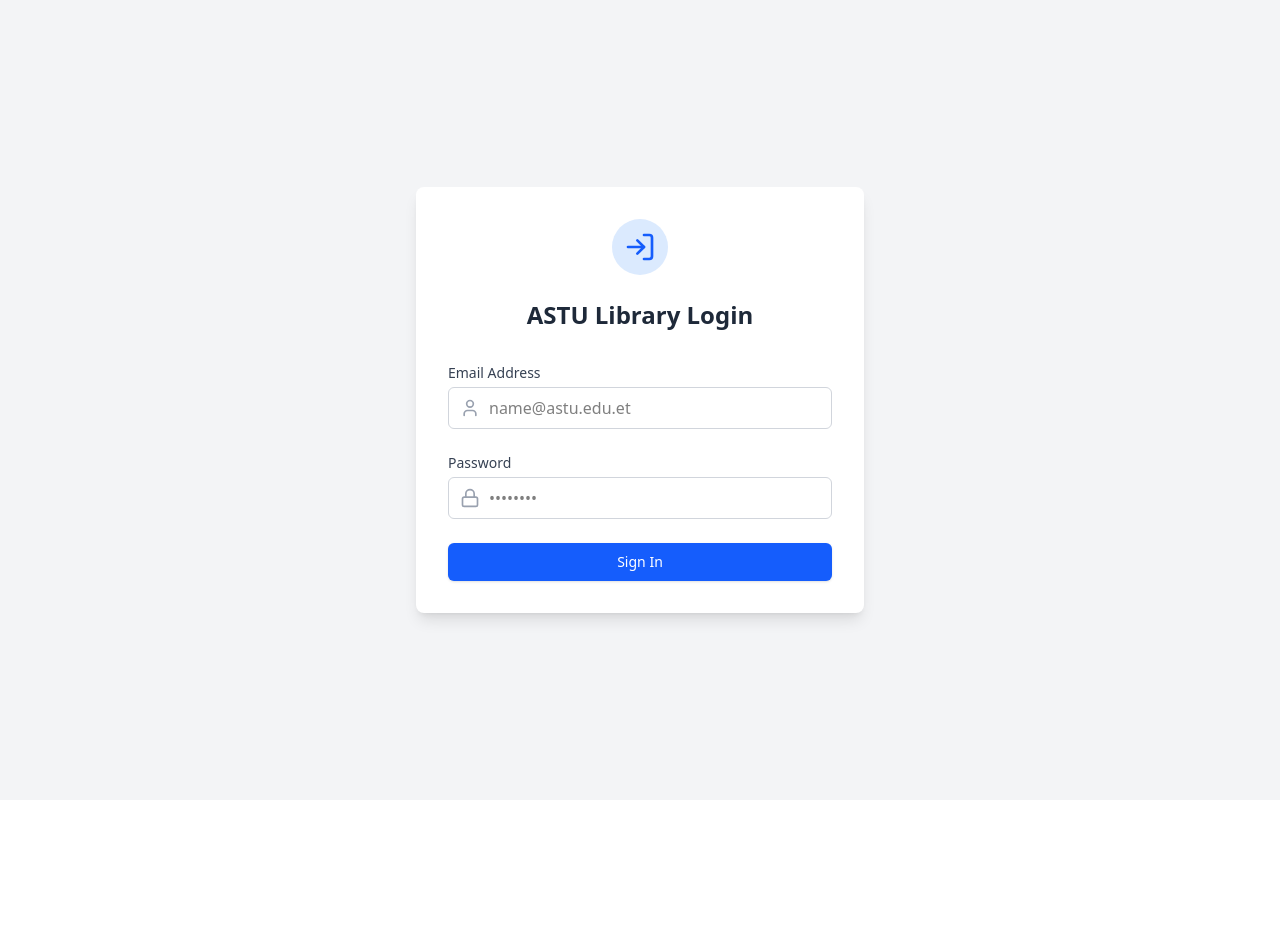
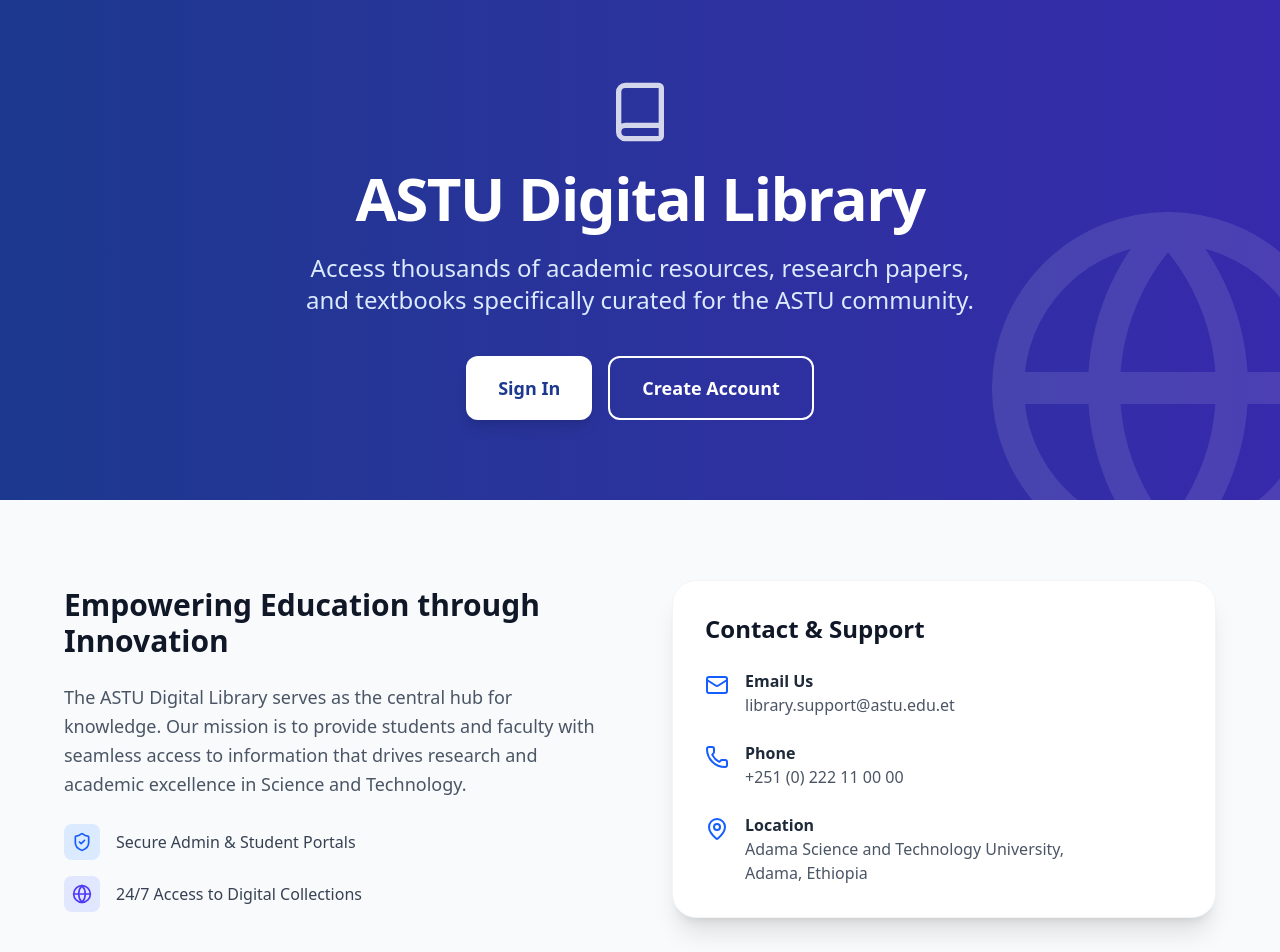
Before and after one commit to hawi3075/ASTU-Library, a React (Vite) app in the folder frontend/: page / in a window 1280 px wide. Before the commit this address led to /login. Shown: the top 952 px of the page. Before the commit the page ends 800 px from the top, so only its background shows below. Built offline with nearby package versions, Linux system fonts and the light colour scheme.

Commit message:
feat: implement Landing page and updated App routing

```diff
--- a/frontend/src/App.jsx
+++ b/frontend/src/App.jsx
@@ -2,13 +2,15 @@
 import { BrowserRouter as Router, Routes, Route, Navigate } from 'react-router-dom';
 import { Toaster } from 'react-hot-toast';
 import { AuthProvider, AuthContext } from './context/AuthContext';
+import Landing from './pages/Landing'; // Import the new Landing page
 import Login from './pages/Login';
+import Register from './pages/Register';
 import Home from './pages/Home';
 
-// This helper component protects your dashboard
+// ProtectedRoute ensures only logged-in users reach the dashboard
 const ProtectedRoute = ({ children }) => {
   const { user } = React.useContext(AuthContext);
-  // If not logged in, force them to the login page
+
   if (!user) {
     return <Navigate to="/login" replace />;
   }
@@ -19,16 +21,19 @@
   return (
     <AuthProvider>
       <Router>
-        {/* Toaster enables those success/error popups you added */}
         <Toaster position="top-right" />
 
         <Routes>
-          {/* 1. Login Page */}
+          {/* 1. Public Landing Page - Now the starting point */}
+          <Route path="/" element={<Landing />} />
+
+          {/* 2. Authentication Routes */}
           <Route path="/login" element={<Login />} />
+          <Route path="/register" element={<Register />} />
 
-          {/* 2. Protected Home Page (Dashboard) */}
+          {/* 3. Protected Dashboard - Users are redirected here after login */}
           <Route
-            path="/"
+            path="/dashboard"
             element={
               <ProtectedRoute>
                 <Home />
@@ -36,7 +41,7 @@
             }
           />
 
-          {/* 3. Automatic Redirect for any other path */}
+          {/* 4. Catch-all: Redirect unknown paths back to Landing */}
           <Route path="*" element={<Navigate to="/" replace />} />
         </Routes>
       </Router>
--- a/frontend/src/context/AuthContext.jsx
+++ b/frontend/src/context/AuthContext.jsx
@@ -3,23 +3,24 @@
 export const AuthContext = createContext();
 
 export const AuthProvider = ({ children }) => {
-    const [user, setUser] = useState(null);
+    // 1. Initialize state from localStorage so refresh doesn't wipe it
+    const [user, setUser] = useState(() => {
+        const savedUser = localStorage.getItem('userInfo');
+        return savedUser ? JSON.parse(savedUser) : null;
+    });
 
-    useEffect(() => {
-        const storedUser = localStorage.getItem('userInfo');
-        if (storedUser) {
-            setUser(JSON.parse(storedUser));
-        }
-    }, []);
+    const login = (userData) => {
+        setUser(userData);
+        localStorage.setItem('userInfo', JSON.stringify(userData));
+    };
 
     const logout = () => {
+        setUser(null);
         localStorage.removeItem('userInfo');
-        setUser(null);
-        window.location.href = '/login';
     };
 
     return (
-        <AuthContext.Provider value={{ user, setUser, logout }}>
+        <AuthContext.Provider value={{ user, login, logout }}>
             {children}
         </AuthContext.Provider>
     );
--- /dev/null
+++ b/frontend/src/pages/Landing.jsx
@@ -0,0 +1,116 @@
+import React from 'react';
+import { useNavigate } from 'react-router-dom';
+import { Book, ShieldCheck, Globe, Mail, Phone, MapPin } from 'lucide-react';
+
+const Landing = () => {
+    const navigate = useNavigate();
+
+    return (
+        <div className="min-h-screen bg-white flex flex-col">
+            {/* --- Hero Section --- */}
+            <header className="relative bg-gradient-to-r from-blue-900 to-indigo-800 py-20 px-6 text-white text-center">
+                <div className="max-w-4xl mx-auto">
+                    <Book className="w-16 h-16 mx-auto mb-6 opacity-80" />
+                    <h1 className="text-5xl md:text-6xl font-black tracking-tight mb-6">
+                        ASTU Digital Library
+                    </h1>
+                    <p className="text-xl md:text-2xl text-blue-100 mb-10 max-w-2xl mx-auto font-light">
+                        Access thousands of academic resources, research papers, and textbooks
+                        specifically curated for the ASTU community.
+                    </p>
+                    <div className="flex flex-col sm:flex-row justify-center gap-4">
+                        <button
+                            onClick={() => navigate('/login')}
+                            className="px-8 py-4 bg-white text-blue-900 font-bold rounded-xl hover:bg-blue-50 transition-all shadow-lg text-lg"
+                        >
+                            Sign In
+                        </button>
+                        <button
+                            onClick={() => navigate('/register')}
+                            className="px-8 py-4 bg-transparent border-2 border-white text-white font-bold rounded-xl hover:bg-white/10 transition-all text-lg"
+                        >
+                            Create Account
+                        </button>
+                    </div>
+                </div>
+                {/* Decorative Pattern Overlay */}
+                <div className="absolute inset-0 opacity-10 pointer-events-none overflow-hidden">
+                    <Globe className="absolute -bottom-20 -right-20 w-96 h-96" />
+                </div>
+            </header>
+
+            {/* --- Middle Section: Info & Contact --- */}
+            <section className="flex-grow py-20 px-6 bg-gray-50">
+                <div className="max-w-6xl mx-auto">
+                    <div className="grid grid-cols-1 md:grid-cols-2 gap-16 items-center">
+                        {/* Information Text */}
+                        <div>
+                            <h2 className="text-3xl font-bold text-gray-900 mb-6">Empowering Education through Innovation</h2>
+                            <p className="text-gray-600 text-lg leading-relaxed mb-6">
+                                The ASTU Digital Library serves as the central hub for knowledge.
+                                Our mission is to provide students and faculty with seamless
+                                access to information that drives research and academic excellence
+                                in Science and Technology.
+                            </p>
+                            <div className="space-y-4">
+                                <div className="flex items-center gap-4 text-gray-700">
+                                    <div className="p-2 bg-blue-100 rounded-lg text-blue-600"><ShieldCheck className="w-5 h-5"/></div>
+                                    <span className="font-medium">Secure Admin & Student Portals</span>
+                                </div>
+                                <div className="flex items-center gap-4 text-gray-700">
+                                    <div className="p-2 bg-indigo-100 rounded-lg text-indigo-600"><Globe className="w-5 h-5"/></div>
+                                    <span className="font-medium">24/7 Access to Digital Collections</span>
+                                </div>
+                            </div>
+                        </div>
+
+                        {/* Contact Card */}
+                        <div className="bg-white p-8 rounded-3xl shadow-xl border border-gray-100">
+                            <h3 className="text-2xl font-bold text-gray-900 mb-6">Contact & Support</h3>
+                            <div className="space-y-6">
+                                <div className="flex items-start gap-4">
+                                    <Mail className="w-6 h-6 text-blue-600 mt-1" />
+                                    <div>
+                                        <p className="font-bold text-gray-800">Email Us</p>
+                                        <p className="text-gray-600">library.support@astu.edu.et</p>
+                                    </div>
+                                </div>
+                                <div className="flex items-start gap-4">
+                                    <Phone className="w-6 h-6 text-blue-600 mt-1" />
+                                    <div>
+                                        <p className="font-bold text-gray-800">Phone</p>
+                                        <p className="text-gray-600">+251 (0) 222 11 00 00</p>
+                                    </div>
+                                </div>
+                                <div className="flex items-start gap-4">
+                                    <MapPin className="w-6 h-6 text-blue-600 mt-1" />
+                                    <div>
+                                        <p className="font-bold text-gray-800">Location</p>
+                                        <p className="text-gray-600">Adama Science and Technology University,<br/>Adama, Ethiopia</p>
+                                    </div>
+                                </div>
+                            </div>
+                        </div>
+                    </div>
+                </div>
+            </section>
+
+            {/* --- Restricted Footer --- */}
+            <footer className="bg-white py-10 border-t border-gray-100">
+                <div className="max-w-6xl mx-auto px-6 flex flex-col md:flex-row justify-between items-center gap-4 text-center md:text-left">
+                    <div className="flex items-center gap-2">
+                        <div className="w-8 h-8 bg-blue-900 rounded-md flex items-center justify-center text-white font-bold">A</div>
+                        <span className="font-bold text-gray-900 uppercase tracking-widest text-sm">ASTU Library System</span>
+                    </div>
+                    <p className="text-gray-400 text-sm">
+                        &copy; {new Date().getFullYear()} ASTU ICT Directorate.
+                        <span className="mx-2">|</span>
+                        <span className="text-red-500 font-medium">Access Restricted to Authorized Personnel Only.</span>
+                    </p>
+                </div>
+            </footer>
+        </div>
+    );
+};
+
+export default Landing;
```
